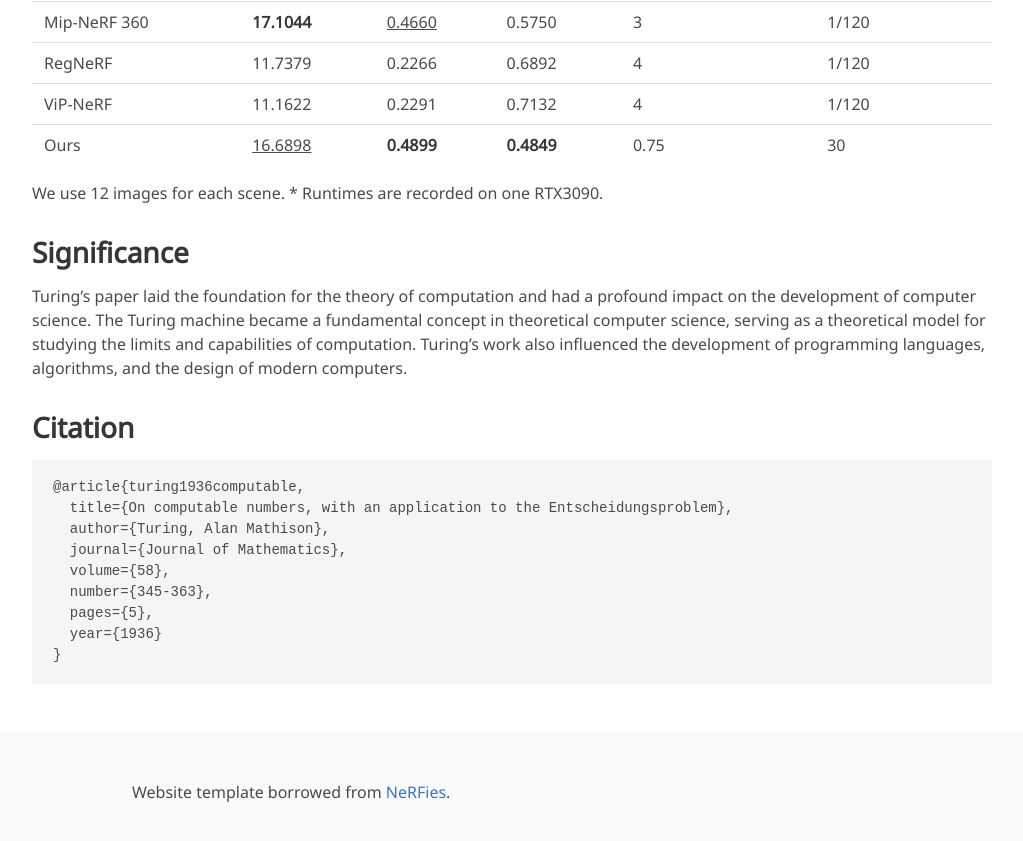
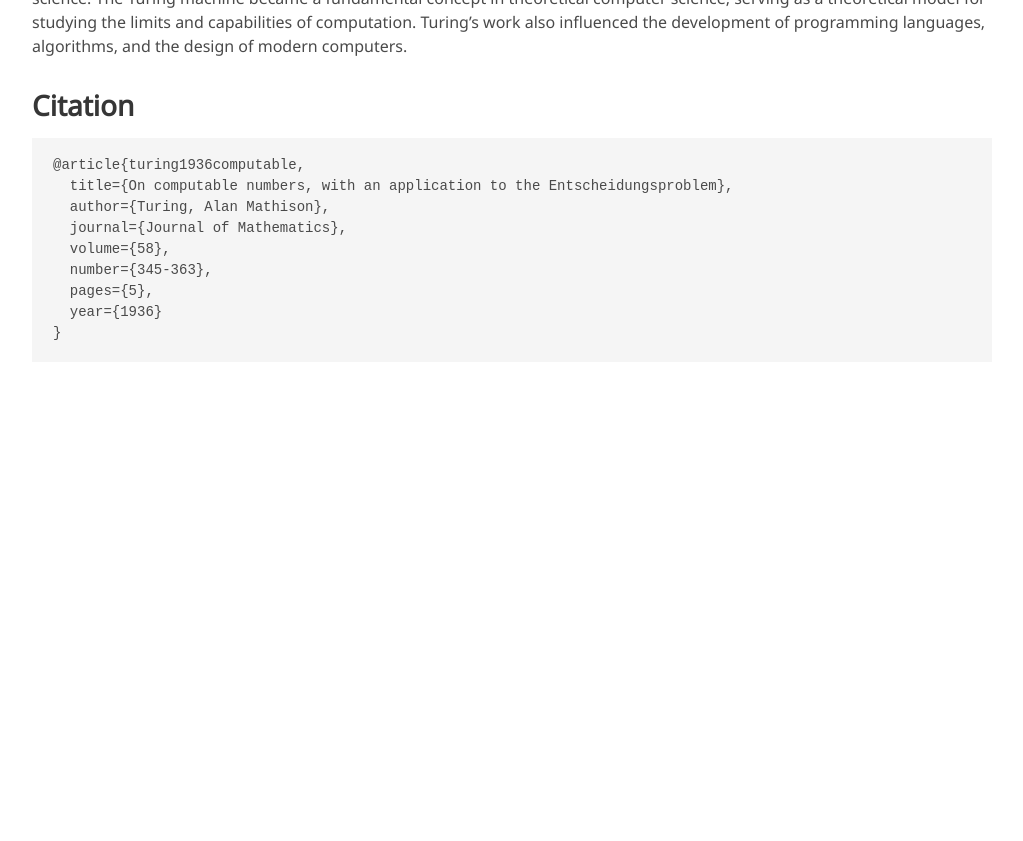
Before and after one commit to ForMyCat/SparseGS-Real-Time-360-Sparse-View-Synthesis-using-Gaussian-Splatting, a Jekyll site: the page built from index.md, in a window 1280 px wide and 900 px high, scrolled down 2523 px. Shown: the top 841 px of the window, without its empty margins (128-1151 px from the left). Built offline with Jekyll 4.4.1, drawn with Linux system fonts in a browser that asks for light colours; some web fonts are replaced; after the commit the page ends 2933 px from its top, so only the background shows below that.

```diff
--- a/_layouts/project_page.html
+++ b/_layouts/project_page.html
@@ -112,7 +112,7 @@
 </div>
 </section>
 
-<footer class="footer">
+<!-- <footer class="footer">
   <div class="container">
     <div class="columns is-centered">
       <div class="column is-8">
@@ -125,7 +125,7 @@
       </div>
     </div>
   </div>
-</footer>
+</footer> -->
 
 </body>
 </html>
```
Also changed, not shown: index.md (+0 -1 lines), README.md.
